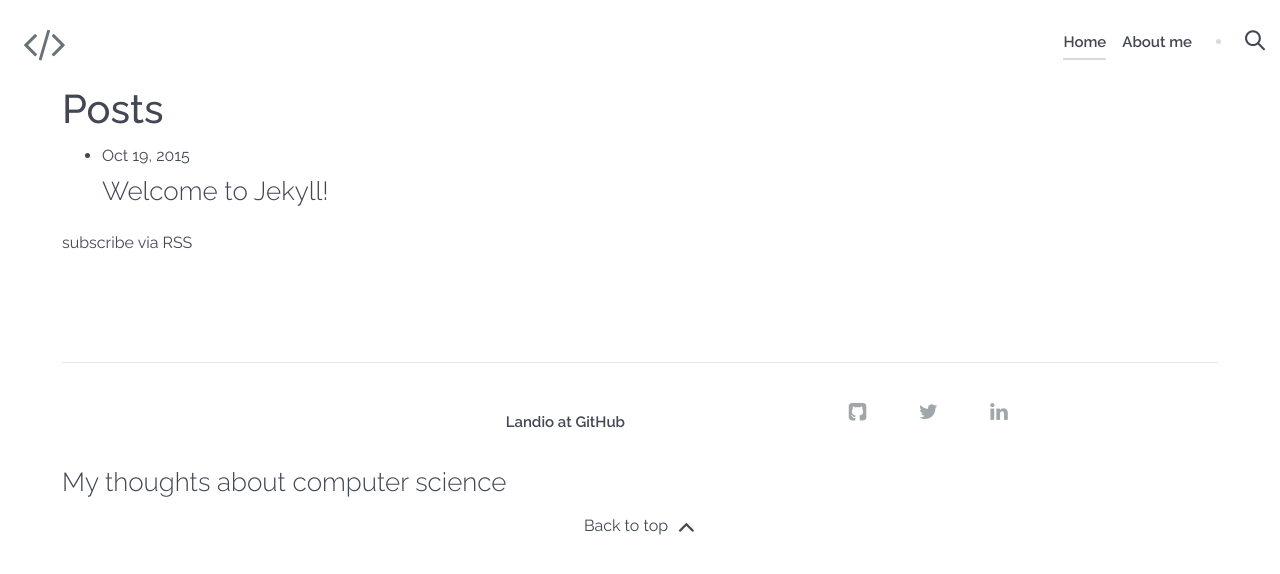
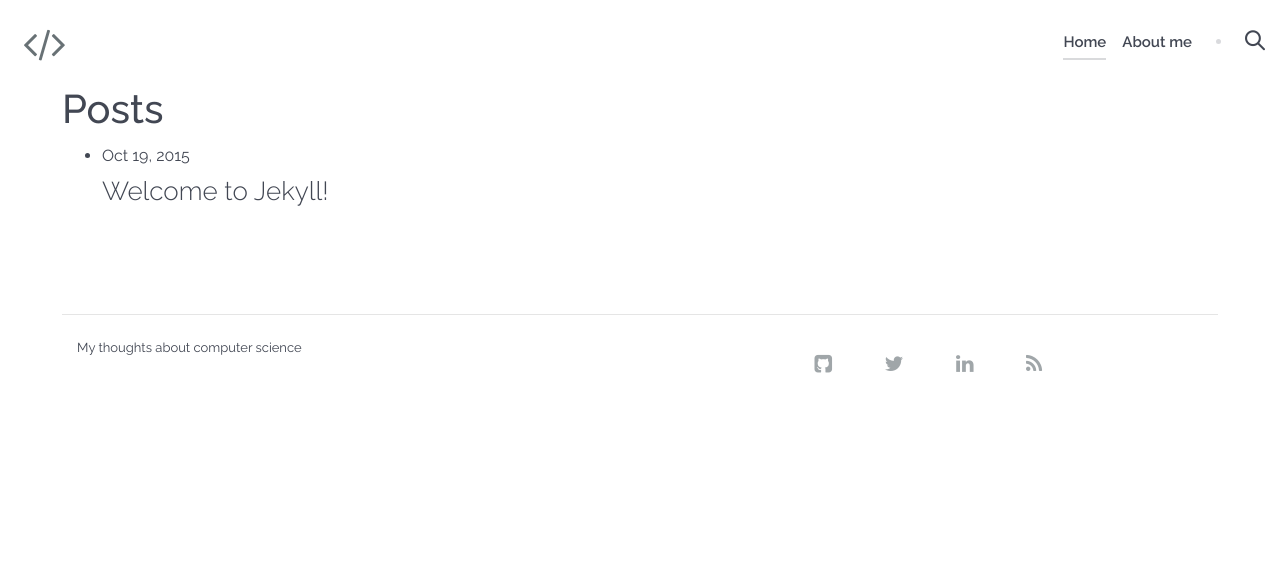
Before and after one commit to antoniotonetto/gnomex.github.io, a Jekyll site: the page built from index.html, in a window 1280 px wide. Shown: the top 574 px of the page. Built offline with Jekyll 4.4.1, drawn with Linux system fonts in a browser that asks for light colours; some web fonts are replaced.

Commit message:
Remove useless things from footer

```diff
--- a/_includes/footer.html
+++ b/_includes/footer.html
@@ -3,12 +3,7 @@
     <div class="row">
       <hr />
       <div class="col-md-6">
-        <div class="text-center">
-          <ul class="list-inline">
-            <!-- <li class="active"><a href="/about">About</a></li> -->
-            <li><a href="https://github.com/tatygrassini/landio-html" target="_blank">Landio at GitHub</a></li>
-          </ul>
-        </div>
+        <small class="text">{{ site.description }}</small>
       </div>
       <div class="col-md-6">
         <div class="text-center">
@@ -21,17 +16,16 @@
           <a href="http://br.linkedin.com/in/{{ site.linkedin_username }}" class="btn btn-social btn-social-icon btn-social-linkedin">
             <span class="fa fa-linkedin"></span>
           </a>
+          <a href="{{ '/feed.xml' | prepend: site.baseurl }}" class="btn btn-social btn-social-icon btn-social-rss">
+            <span class="fa fa-rss"></span>
+          </a>
       </div>
     </div>
   </div>
-
-  <div class="row">
-    <div class="">
-      <h2 class="text">{{ site.description }}</h2>
-    </div>
+<!--   <div class="row">
     <div class="text-center">
       <a class="scroll-top" href="#totop">Back to top <span class="icon-caret-up"></span></a>
     </div>
-  </div>
+  </div> -->
 </div>
 </footer>
--- a/_sass/landio.scss
+++ b/_sass/landio.scss
@@ -1418,6 +1418,7 @@ $google: #dc4e41;
 $github: #000;
 $linkedin: #0077b5;
 $ruby: #DF1803;
+$rss: #FF7A00;
 
 .bg-facebook { background-color: $facebook; }
 .bg-twitter  { background-color: $twitter; }
@@ -1492,6 +1493,13 @@ $ruby: #DF1803;
   &:hover,
   &:focus {
     background-color: $linkedin;
+  }
+}
+
+.btn-social-rss {
+  &:hover,
+  &:focus {
+    background-color: $rss;
   }
 }
 
--- a/index.html
+++ b/index.html
@@ -17,7 +17,4 @@ layout: default
       </li>
     {% endfor %}
   </ul>
-
-  <p class="rss-subscribe">subscribe <a href="{{ "/feed.xml" | prepend: site.baseurl }}">via RSS</a></p>
-
 </div>
```
Also changed, not shown: _includes/header.html (indentation only). Lines whose indentation alone changed are shown as unchanged.
